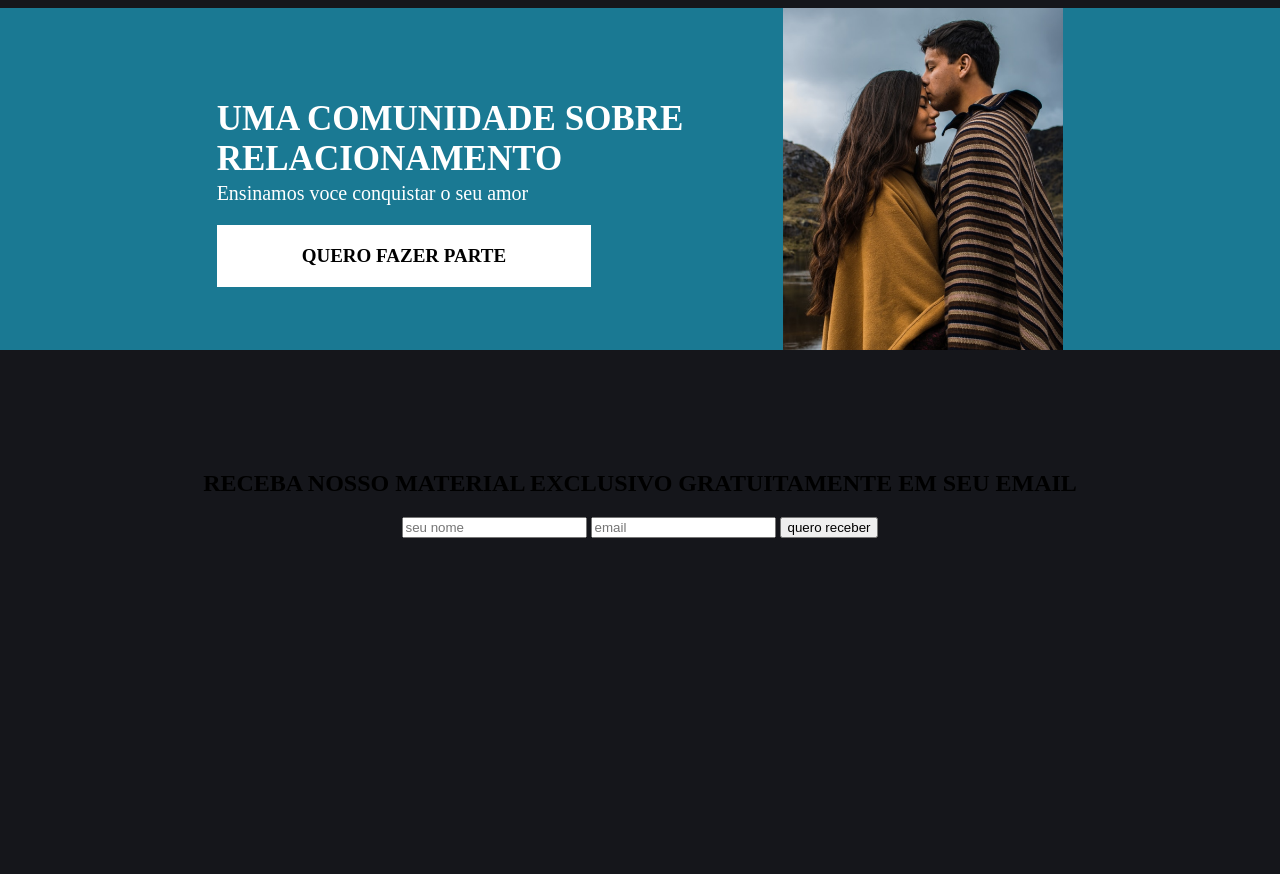
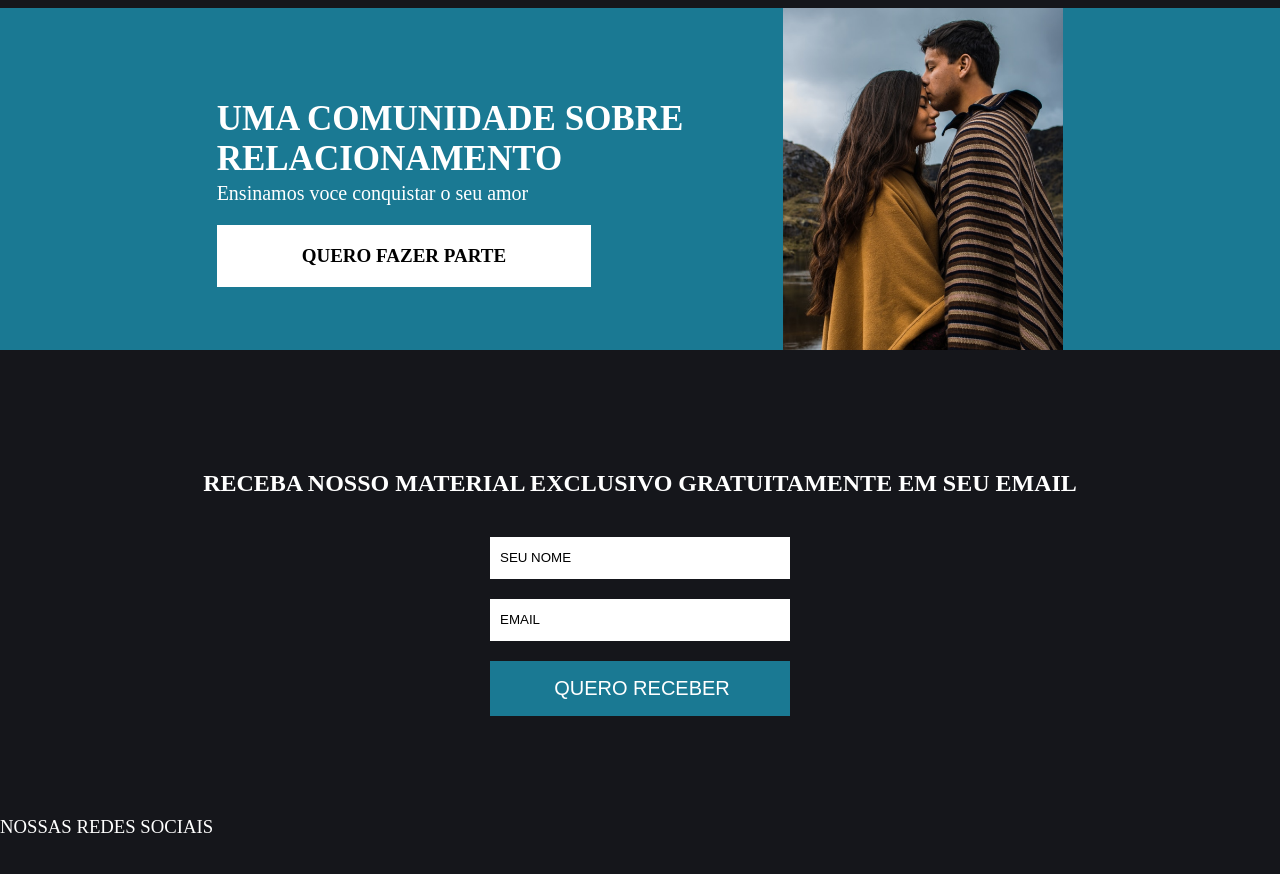
Before and after one commit to Rodrigocabo/Landing-Page---Encontro, a plain HTML site: page index.html in a window 1280 px wide. Shown: the part 1270-2144 px from the top of the page. Before the commit the page ends 1908 px from the top, so only its background shows below. Drawn offline with Linux system fonts and the light colour scheme.

Commit message:
relacionamento

```diff
--- a/index.css
+++ b/index.css
@@ -149,3 +149,42 @@ width: 65px;
     margin-bottom: 100px;
     flex-direction: column;
 }
+
+.area-form h2{
+    color: #fff;
+    text-align: center;
+}
+.form form{
+    display: flex;
+    flex-direction: column;
+    width: 300px;
+}
+.form input{
+    margin-top: 20px;
+    padding-left: 10px;
+    height: 40px;
+    border: none;
+    outline: none;
+
+}
+input::placeholder{
+    color: #000;
+    text-transform: uppercase;
+
+}
+
+input[type="submit"]{
+    background-color: #1A7993;
+    text-transform: uppercase;
+    font-size: 20px;
+    color: #fff;
+    height: 55px;
+    cursor: pointer;
+}
+
+.social h3{
+    color: #fff;
+    font-weight: normal;
+
+
+}
--- a/index.html
+++ b/index.html
@@ -81,6 +81,14 @@
         </div>
 
     </div>
+    <footer>
+        <div class="social">
+            <h3> NOSSAS REDES SOCIAIS</h3>
+            <img src="src/img/icone01.png">
+            <img src="src/img/Vector (4).png">
+            <img src="src/img/icone03.png">
+         </div>
+    </footer>
 </body>
 
 </html>
```
Also changed, not shown: src/img/Fill 1.png (added), src/img/Vector (2).png (added), src/img/Vector (4).png (added), src/img/icone01.png (added), src/img/icone02.png (added), src/img/icone03.png (added).
